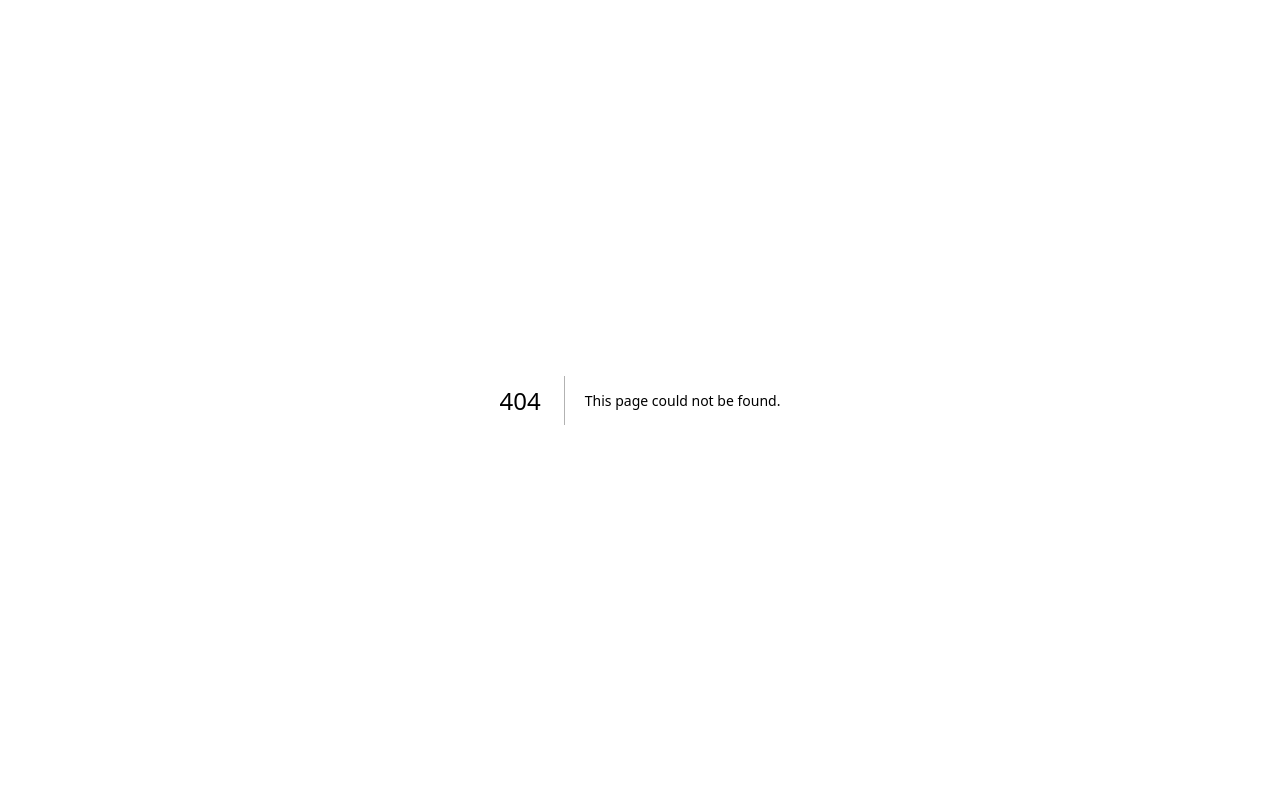
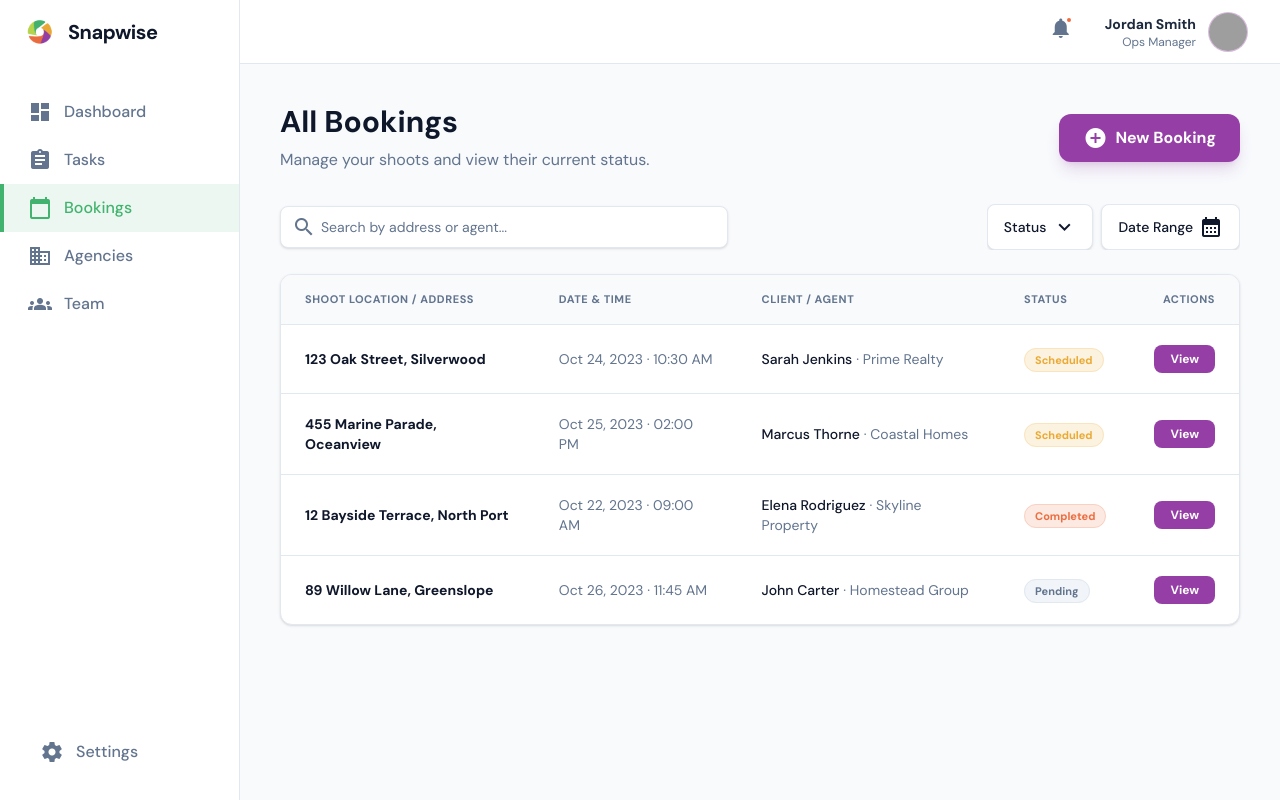
Before and after one commit to snapwisenz/Snapwise-App, a Next.js app: page /bookings in a window 1280 px wide. Before the commit this address had no page. Built offline with nearby package versions, Linux system fonts and the light colour scheme; grey boxes are pictures that could not be loaded.

Commit message:
feat: migrate Jobs to Bookings page

```diff
--- a/src/app/(admin)/jobs/[id]/page.tsx
+++ b/src/app/(admin)/bookings/[id]/page.tsx
@@ -9,7 +9,7 @@ export default function BookingDetailsPage({ params }: { params: { id: string }
         <div className="max-w-7xl mx-auto flex flex-col md:flex-row md:items-center justify-between gap-4">
           <div className="flex flex-col">
             <nav className="flex items-center gap-2 mb-1 text-sm text-slate-500 dark:text-slate-400">
-              <Link href="/jobs" className="hover:text-primary transition-colors flex items-center gap-1">
+              <Link href="/bookings" className="hover:text-primary transition-colors flex items-center gap-1">
                 <span className="material-icons-outlined text-sm">arrow_back</span>
                 Back to Bookings
               </Link>
--- /dev/null
+++ b/src/app/(admin)/bookings/page.tsx
@@ -0,0 +1,132 @@
+'use client';
+
+import Link from 'next/link';
+
+export default function BookingsPage() {
+  return (
+    <main className="flex-1 p-8 md:p-10 flex flex-col gap-6">
+      <div className="flex flex-col sm:flex-row items-start sm:items-center justify-between gap-4">
+        <div>
+          <h1 className="text-3xl font-bold text-slate-900 dark:text-white heading-font">All Bookings</h1>
+          <p className="text-slate-500 mt-2">Manage your shoots and view their current status.</p>
+        </div>
+        <Link
+          href="/bookings/new"
+          className="bg-primary hover:opacity-90 text-white px-6 py-3 rounded-xl font-bold flex items-center gap-2 shadow-lg shadow-primary/20 transition-all active:scale-95"
+        >
+          <span className="material-icons">add_circle</span>
+          New Booking
+        </Link>
+      </div>
+
+      {/* Filters Bar */}
+      <div className="flex flex-col sm:flex-row items-start sm:items-center justify-between gap-4 mt-2">
+        <div className="relative max-w-md w-full">
+          <span className="material-icons absolute left-3 top-1/2 -translate-y-1/2 text-slate-500 text-[18px]">search</span>
+          <input
+            className="w-full pl-10 pr-4 py-2.5 bg-white dark:bg-slate-900 border border-slate-200 dark:border-slate-800 rounded-lg focus:ring-1 focus:ring-primary focus:border-primary text-sm placeholder:text-slate-500 text-slate-900 dark:text-white shadow-sm dark:focus:ring-offset-slate-900"
+            placeholder="Search by address or agent..."
+            type="text"
+          />
+        </div>
+        <div className="flex gap-2 w-full sm:w-auto overflow-x-auto pb-2 sm:pb-0">
+          <button className="flex items-center gap-1.5 px-4 py-2.5 bg-white dark:bg-slate-900 border border-slate-200 dark:border-slate-800 rounded-lg text-sm font-medium hover:bg-slate-50 dark:hover:bg-slate-800 transition-colors shadow-sm text-slate-900 dark:text-white whitespace-nowrap">
+            Status <span className="material-icons text-[18px]">expand_more</span>
+          </button>
+          <button className="flex items-center gap-1.5 px-4 py-2.5 bg-white dark:bg-slate-900 border border-slate-200 dark:border-slate-800 rounded-lg text-sm font-medium hover:bg-slate-50 dark:hover:bg-slate-800 transition-colors shadow-sm text-slate-900 dark:text-white whitespace-nowrap">
+            Date Range <span className="material-icons text-[18px]">calendar_month</span>
+          </button>
+        </div>
+      </div>
+
+      {/* Table Section */}
+      <section className="flex-1">
+        <div className="bg-white dark:bg-slate-900 rounded-xl border border-slate-200 dark:border-slate-800 overflow-hidden shadow-sm">
+          <div className="overflow-x-auto">
+            <table className="w-full text-left border-collapse min-w-[800px]">
+              <thead>
+                <tr className="bg-slate-50 dark:bg-slate-800/50 border-b border-slate-200 dark:border-slate-800">
+                  <th className="px-6 py-4 text-[11px] font-bold text-slate-500 uppercase tracking-wider">Shoot Location / Address</th>
+                  <th className="px-6 py-4 text-[11px] font-bold text-slate-500 uppercase tracking-wider">Date &amp; Time</th>
+                  <th className="px-6 py-4 text-[11px] font-bold text-slate-500 uppercase tracking-wider">Client / Agent</th>
+                  <th className="px-6 py-4 text-[11px] font-bold text-slate-500 uppercase tracking-wider">Status</th>
+                  <th className="px-6 py-4 text-[11px] font-bold text-slate-500 uppercase tracking-wider text-right">Actions</th>
+                </tr>
+              </thead>
+              <tbody className="divide-y divide-slate-200 dark:divide-slate-800">
+                {/* Row 1 */}
+                <tr className="hover:bg-slate-50 dark:hover:bg-slate-800/50 transition-colors group">
+                  <td className="px-6 py-5">
+                    <span className="text-sm font-bold block text-slate-900 dark:text-white">123 Oak Street, Silverwood</span>
+                  </td>
+                  <td className="px-6 py-5 text-sm text-slate-500">Oct 24, 2023 · 10:30 AM</td>
+                  <td className="px-6 py-5 text-sm">
+                    <span className="font-medium text-slate-900 dark:text-white">Sarah Jenkins</span>
+                    <span className="text-slate-500 ml-1">· Prime Realty</span>
+                  </td>
+                  <td className="px-6 py-5">
+                    <span className="px-2.5 py-1 bg-warning/15 text-warning rounded-full text-[11px] font-bold border border-warning/20">Scheduled</span>
+                  </td>
+                  <td className="px-6 py-5 text-right">
+                    <Link href="/bookings/1" className="px-4 py-1.5 bg-primary text-white text-xs font-bold rounded-lg hover:opacity-90 transition-all active:scale-[0.98] inline-block">View</Link>
+                  </td>
+                </tr>
+                {/* Row 2 */}
+                <tr className="hover:bg-slate-50 dark:hover:bg-slate-800/50 transition-colors group">
+                  <td className="px-6 py-5">
+                    <span className="text-sm font-bold block text-slate-900 dark:text-white">455 Marine Parade, Oceanview</span>
+                  </td>
+                  <td className="px-6 py-5 text-sm text-slate-500">Oct 25, 2023 · 02:00 PM</td>
+                  <td className="px-6 py-5 text-sm">
+                    <span className="font-medium text-slate-900 dark:text-white">Marcus Thorne</span>
+                    <span className="text-slate-500 ml-1">· Coastal Homes</span>
+                  </td>
+                  <td className="px-6 py-5">
+                    <span className="px-2.5 py-1 bg-warning/15 text-warning rounded-full text-[11px] font-bold border border-warning/20">Scheduled</span>
+                  </td>
+                  <td className="px-6 py-5 text-right">
+                    <Link href="/bookings/2" className="px-4 py-1.5 bg-primary text-white text-xs font-bold rounded-lg hover:opacity-90 transition-all active:scale-[0.98] inline-block">View</Link>
+                  </td>
+                </tr>
+                {/* Row 3 */}
+                <tr className="hover:bg-slate-50 dark:hover:bg-slate-800/50 transition-colors group">
+                  <td className="px-6 py-5">
+                    <span className="text-sm font-bold block text-slate-900 dark:text-white">12 Bayside Terrace, North Port</span>
+                  </td>
+                  <td className="px-6 py-5 text-sm text-slate-500">Oct 22, 2023 · 09:00 AM</td>
+                  <td className="px-6 py-5 text-sm">
+                    <span className="font-medium text-slate-900 dark:text-white">Elena Rodriguez</span>
+                    <span className="text-slate-500 ml-1">· Skyline Property</span>
+                  </td>
+                  <td className="px-6 py-5">
+                    <span className="px-2.5 py-1 bg-secondary/15 text-secondary rounded-full text-[11px] font-bold border border-secondary/20">Completed</span>
+                  </td>
+                  <td className="px-6 py-5 text-right">
+                    <Link href="/bookings/3" className="px-4 py-1.5 bg-primary text-white text-xs font-bold rounded-lg hover:opacity-90 transition-all active:scale-[0.98] inline-block">View</Link>
+                  </td>
+                </tr>
+                {/* Row 4 */}
+                <tr className="hover:bg-slate-50 dark:hover:bg-slate-800/50 transition-colors group">
+                  <td className="px-6 py-5">
+                    <span className="text-sm font-bold block text-slate-900 dark:text-white">89 Willow Lane, Greenslope</span>
+                  </td>
+                  <td className="px-6 py-5 text-sm text-slate-500">Oct 26, 2023 · 11:45 AM</td>
+                  <td className="px-6 py-5 text-sm">
+                    <span className="font-medium text-slate-900 dark:text-white">John Carter</span>
+                    <span className="text-slate-500 ml-1">· Homestead Group</span>
+                  </td>
+                  <td className="px-6 py-5">
+                    <span className="px-2.5 py-1 bg-slate-100 dark:bg-slate-800 text-slate-500 rounded-full text-[11px] font-bold border border-slate-200 dark:border-slate-700">Pending</span>
+                  </td>
+                  <td className="px-6 py-5 text-right">
+                    <Link href="/bookings/4" className="px-4 py-1.5 bg-primary text-white text-xs font-bold rounded-lg hover:opacity-90 transition-all active:scale-[0.98] inline-block">View</Link>
+                  </td>
+                </tr>
+              </tbody>
+            </table>
+          </div>
+        </div>
+      </section>
+    </main>
+  );
+}
--- a/src/app/(admin)/dashboard/page.tsx
+++ b/src/app/(admin)/dashboard/page.tsx
@@ -12,7 +12,7 @@ export default function DashboardPage() {
           <p className="text-slate-500 mt-2">Welcome back, Jordan. Here is your schedule for the day.</p>
         </div>
         <Link
-          href="/jobs/new"
+          href="/bookings/new"
           className="bg-primary hover:opacity-90 text-white px-6 py-3 rounded-xl font-bold flex items-center gap-2 shadow-lg shadow-primary/20 transition-all active:scale-95"
         >
           <span className="material-icons">add_circle</span>
@@ -23,7 +23,7 @@ export default function DashboardPage() {
       {/* Current Bookings Grid */}
       <div>
         <div className="flex items-center justify-between mb-8">
-          <h2 className="text-[22px] font-bold heading-font text-slate-900 dark:text-white">Upcoming Jobs</h2>
+          <h2 className="text-[22px] font-bold heading-font text-slate-900 dark:text-white">Upcoming Bookings</h2>
         </div>
 
         <div className="grid grid-cols-1 md:grid-cols-2 xl:grid-cols-3 gap-8">
@@ -66,7 +66,7 @@ export default function DashboardPage() {
                 </div>
               </div>
               <div className="flex-grow"></div>
-              <Link href="/jobs/1" className="w-full py-3 bg-neutral-soft dark:bg-slate-800 text-slate-700 dark:text-slate-200 rounded-xl font-bold text-sm hover:bg-primary hover:text-white transition-colors text-center block">View Booking</Link>
+              <Link href="/bookings/1" className="w-full py-3 bg-neutral-soft dark:bg-slate-800 text-slate-700 dark:text-slate-200 rounded-xl font-bold text-sm hover:bg-primary hover:text-white transition-colors text-center block">View Booking</Link>
             </div>
           </div>
 
@@ -109,7 +109,7 @@ export default function DashboardPage() {
                 </div>
               </div>
               <div className="flex-grow"></div>
-              <Link href="/jobs/2" className="w-full py-3 bg-neutral-soft dark:bg-slate-800 text-slate-700 dark:text-slate-200 rounded-xl font-bold text-sm hover:bg-primary hover:text-white transition-colors text-center block">View Booking</Link>
+              <Link href="/bookings/2" className="w-full py-3 bg-neutral-soft dark:bg-slate-800 text-slate-700 dark:text-slate-200 rounded-xl font-bold text-sm hover:bg-primary hover:text-white transition-colors text-center block">View Booking</Link>
             </div>
           </div>
 
@@ -152,7 +152,7 @@ export default function DashboardPage() {
                 </div>
               </div>
               <div className="flex-grow"></div>
-              <Link href="/jobs/3" className="w-full py-3 bg-neutral-soft dark:bg-slate-800 text-slate-700 dark:text-slate-200 rounded-xl font-bold text-sm hover:bg-primary hover:text-white transition-colors text-center block">View Booking</Link>
+              <Link href="/bookings/3" className="w-full py-3 bg-neutral-soft dark:bg-slate-800 text-slate-700 dark:text-slate-200 rounded-xl font-bold text-sm hover:bg-primary hover:text-white transition-colors text-center block">View Booking</Link>
             </div>
           </div>
         </div>
--- a/src/components/Sidebar.tsx
+++ b/src/components/Sidebar.tsx
@@ -9,7 +9,7 @@ export default function Sidebar() {
   const navItems = [
     { name: 'Dashboard', href: '/dashboard', icon: 'dashboard', colorClass: 'primary' },
     { name: 'Tasks', href: '/tasks', icon: 'assignment', colorClass: 'warning' },
-    { name: 'Jobs', href: '/jobs', icon: 'calendar_today', colorClass: 'success' },
+    { name: 'Bookings', href: '/bookings', icon: 'calendar_today', colorClass: 'success' },
     { name: 'Agencies', href: '/agencies', icon: 'business', colorClass: 'secondary' },
     { name: 'Team', href: '/team', icon: 'groups', colorClass: 'accent' },
   ];
```
Also changed, not shown: src/app/(admin)/bookings/new/page.tsx (renamed from src/app/(admin)/jobs/new/page.tsx).
